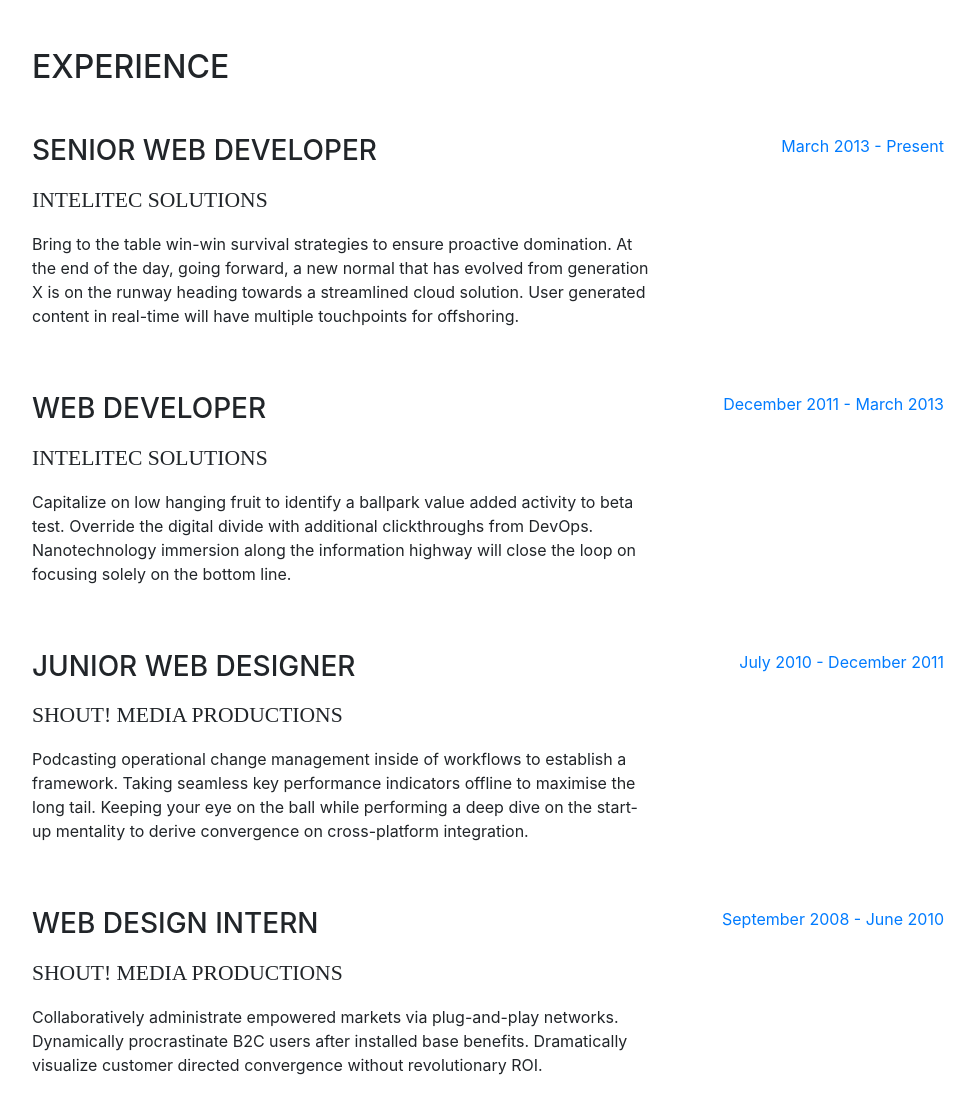
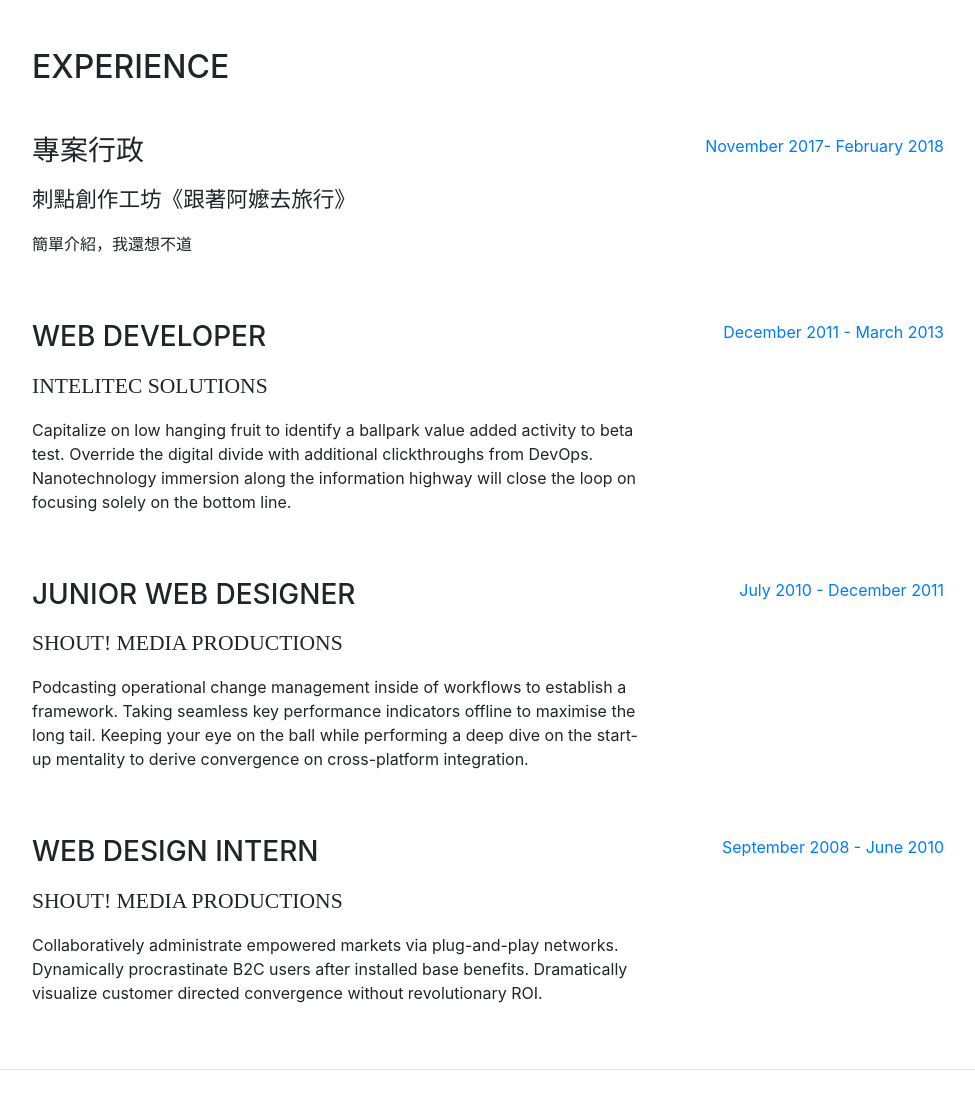
Before and after one commit to YueTsou01/YueTsou01.github.io, a website with bundled scripts: page index.html in a window 1280 px wide. Shown: the part 800-1896 px from the top of the page, without its empty margins (288-1263 px from the left). Built offline with nearby package versions, Linux system fonts and the light colour scheme; a web font is replaced by a local one.

Commit message:
Add files via upload
增加經歷(刺點)\

```diff
--- a/index.html
+++ b/index.html
@@ -115,12 +115,12 @@
 
           <div class="resume-item d-flex flex-column flex-md-row mb-5">
             <div class="resume-content mr-auto">
-              <h3 class="mb-0">Senior Web Developer</h3>
-              <div class="subheading mb-3">Intelitec Solutions</div>
-              <p>Bring to the table win-win survival strategies to ensure proactive domination. At the end of the day, going forward, a new normal that has evolved from generation X is on the runway heading towards a streamlined cloud solution. User generated content in real-time will have multiple touchpoints for offshoring.</p>
+              <h3 class="mb-0">專案行政</h3>
+              <div class="subheading mb-3">刺點創作工坊《跟著阿嬤去旅行》</div>
+              <p>簡單介紹，我還想不道</p>
             </div>
             <div class="resume-date text-md-right">
-              <span class="text-primary">March 2013 - Present</span>
+              <span class="text-primary">November 2017- February 2018</span>
             </div>
           </div>
 
```
